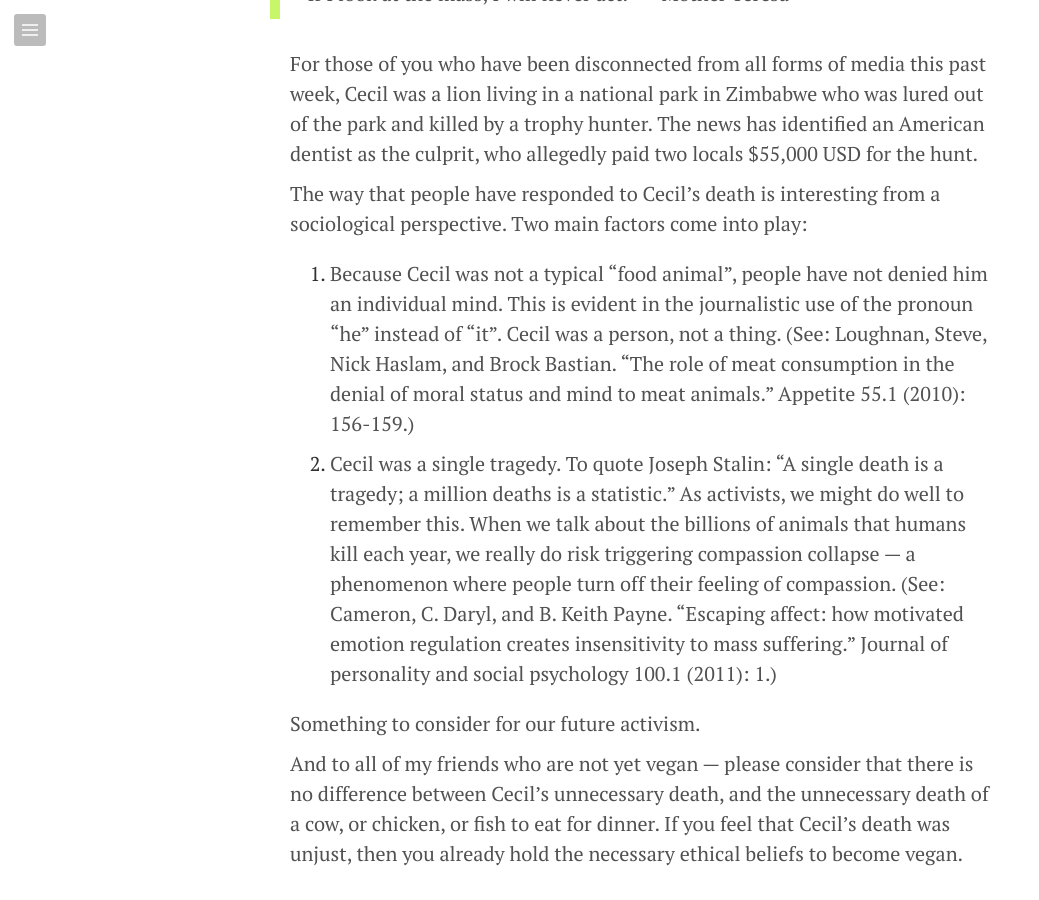
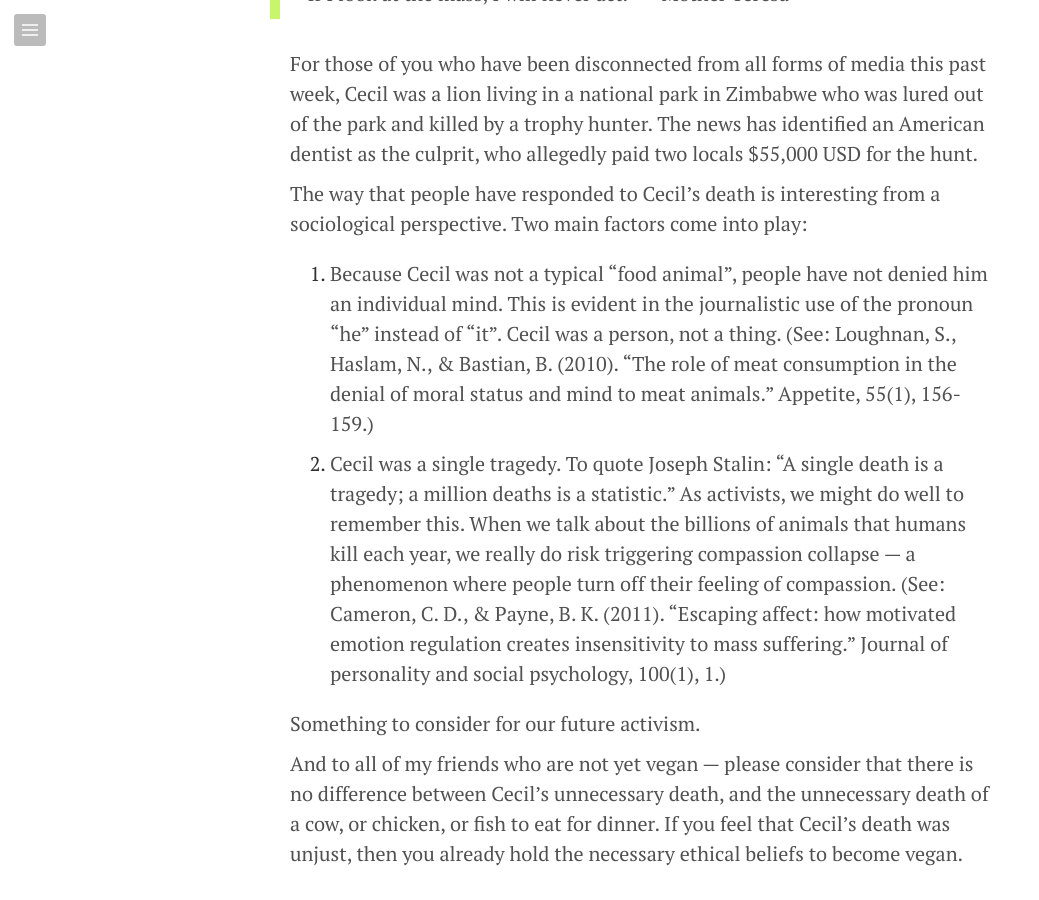
Before and after one commit to poupartfarms/poupartfarms.github.io, a Jekyll site: the page built from _posts/2015-07-29-cecil_the_lion.md, in a window 1280 px wide and 900 px high, scrolled down 981 px. Shown: the whole window, without its empty margins (0-1039 px from the left). Built offline with Jekyll 4.4.1, drawn with Linux system fonts in a browser that asks for light colours; Markdown is read by kramdown in place of the engine named in the settings; comment, search, counter and statistics services are not loaded.

Commit message:
change references to APA.

```diff
--- a/_posts/2015-07-29-cecil_the_lion.md
+++ b/_posts/2015-07-29-cecil_the_lion.md
@@ -16,9 +16,9 @@ For those of you who have been disconnected from all forms of media this past we
 
 The way that people have responded to Cecil’s death is interesting from a sociological perspective. Two main factors come into play:
 
-1. Because Cecil was not a typical “food animal”, people have not denied him an individual mind. This is evident in the journalistic use of the pronoun “he” instead of “it”. Cecil was a person, not a thing. (See: Loughnan, Steve, Nick Haslam, and Brock Bastian. “The role of meat consumption in the denial of moral status and mind to meat animals.” Appetite 55.1 (2010): 156-159.)
+1. Because Cecil was not a typical “food animal”, people have not denied him an individual mind. This is evident in the journalistic use of the pronoun “he” instead of “it”. Cecil was a person, not a thing. (See: Loughnan, S., Haslam, N., & Bastian, B. (2010). “The role of meat consumption in the denial of moral status and mind to meat animals.” Appetite, 55(1), 156-159.)
 
-2. Cecil was a single tragedy. To quote Joseph Stalin: “A single death is a tragedy; a million deaths is a statistic.” As activists, we might do well to remember this. When we talk about the billions of animals that humans kill each year, we really do risk triggering compassion collapse — a phenomenon where people turn off their feeling of compassion. (See: Cameron, C. Daryl, and B. Keith Payne. “Escaping affect: how motivated emotion regulation creates insensitivity to mass suffering.” Journal of personality and social psychology 100.1 (2011): 1.)
+2. Cecil was a single tragedy. To quote Joseph Stalin: “A single death is a tragedy; a million deaths is a statistic.” As activists, we might do well to remember this. When we talk about the billions of animals that humans kill each year, we really do risk triggering compassion collapse — a phenomenon where people turn off their feeling of compassion. (See: Cameron, C. D., & Payne, B. K. (2011). “Escaping affect: how motivated emotion regulation creates insensitivity to mass suffering.” Journal of personality and social psychology, 100(1), 1.)
 
 Something to consider for our future activism.
 
```
